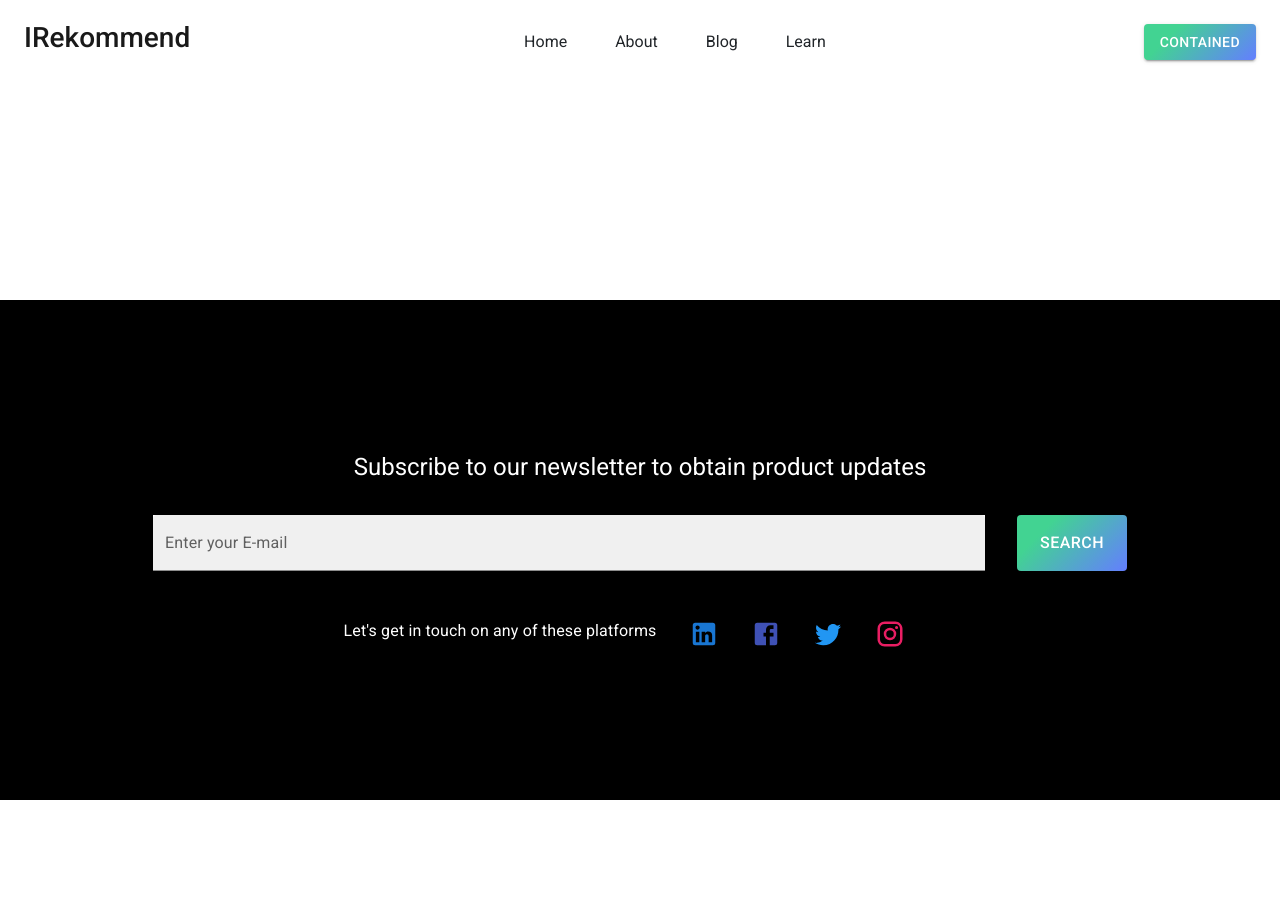
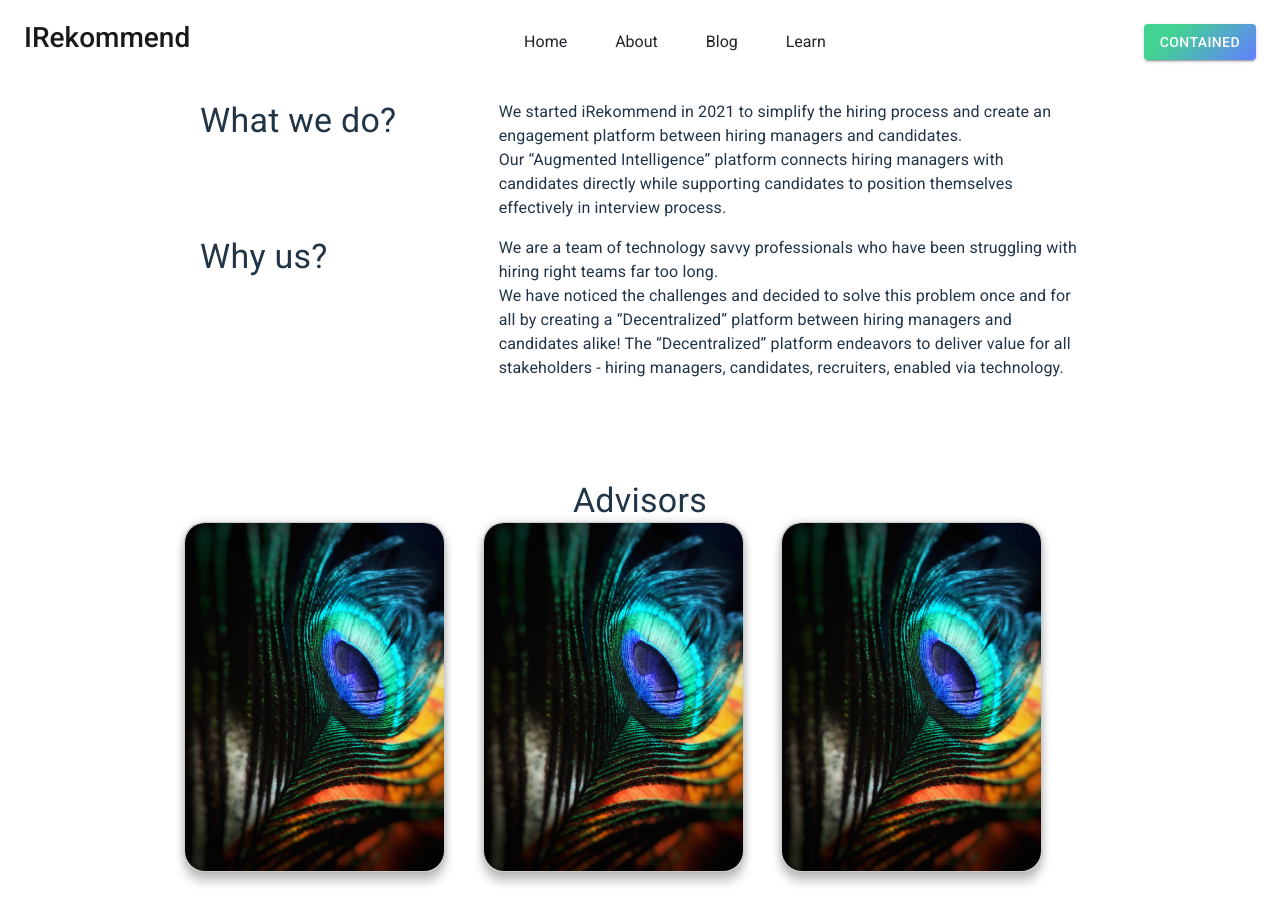
Before and after one commit to irekommend/Irekommend-Candidate-new, a React (Create React App) app: page /about in a window 1280 px wide. Shown: the top 924 px of the page. Before the commit the page ends 800 px from the top, so only its background shows below. Built offline with nearby package versions, Linux system fonts and the light colour scheme; the HTML template or start-up script is replaced by a standard one.

Commit message:
Pushed by Parth

```diff
--- a/src/App.css
+++ b/src/App.css
@@ -6,6 +6,12 @@ body{
 .home {
   position: relative;
   z-index: 1;
+}
+
+.about {
+  position: relative;
+  z-index: 1;
+  background-color: #fff;
 }
 
 .navbar-light .navbar-nav .nav-link:hover {
@@ -185,6 +191,55 @@ body{
 	z-index: 0;
 }
 
+.firstsec {
+  z-index: 1;
+  background: url("./img/blurry.svg");
+  background-size: cover;
+}
+
+/* From uiverse.io by @Vikikos */
+.card {
+  width: 261px;
+  height: 350px;
+  box-shadow: 0 10px 10px rgba(0, 0, 0, 0.212);
+  background: #fff;
+  display: flex;
+  border-radius: 20px;
+  justify-content: center;
+  position: relative;
+  transition: all .4s;
+ }
+
+ .card::before {
+  content: attr(val);
+  letter-spacing: 0.2em;
+  position: absolute;
+  bottom: 8px;
+  left: 20px;
+  color: rgb(51, 51, 51);
+  font-size: 0.8em;
+  font-weight: 700;
+ }
+
+ /* #advisor1::before {
+   content: attr(val);
+ } */
+
+ .card img {
+  width: 100%;
+  height: 100%;
+  border-radius: 20px;
+  box-shadow: 0 0 10px rgba(0, 0, 0, 0.212);
+  cursor: pointer;
+  z-index: 10;
+  transition: all .4s;
+  background-size: cover;
+ }
+
+ .card:hover img {
+  transform: translateY(-30px);
+ }
+
 /* .txtfld {
   border: 2px solid #37c871 !important;
   border-radius: 10px;
--- a/src/App.js
+++ b/src/App.js
@@ -1,14 +1,16 @@
-import React from "react";
+import React, { useEffect } from "react";
 import ReactDOM from "react-dom";
 import { Routes, Route } from "react-router-dom";
+import AOS from "aos";
 import "./App.css";
+import "aos/dist/aos.css";
+
 import Home from "./pages/Home";
 import Blog from "./pages/Blog";
+import About from "./pages/About";
+import Learn from "./pages/Learn";
 import Header from "./comp/Header";
 import Footer from "./comp/Footer";
-import { useEffect } from "react";
-import AOS from "aos";
-import "aos/dist/aos.css";
 
 const App = () => {
   useEffect(() => {
@@ -20,9 +22,12 @@ const App = () => {
   return (
     <div>
       {Header()}
+
       <Routes>
         <Route path="/" element={<Home />}></Route>
         <Route path="/blog" element={<Blog />}></Route>
+        <Route path="/about" element={<About />}></Route>
+        <Route path="/learn" element={<Learn />}></Route>
       </Routes>
 
       <div style={{ height: "500px" }}>{Footer()}</div>
--- a/src/comp/Header.js
+++ b/src/comp/Header.js
@@ -1,32 +1,6 @@
-import React, { useState, useRef, useEffect } from "react";
-import ReactDOM from "react-dom";
-import Image from "react-bootstrap/Image";
-import svg1 from "../img/back.svg";
-import svg2 from "../img/back2.svg";
-import TextField from "@mui/material/TextField";
-import Stack from "@mui/material/Stack";
-import Paper from "@mui/material/Paper";
-import draw from "../img/draw.svg";
-import draw1 from "../img/draw1.svg";
-import Typography from "@mui/material/Typography";
-import {
-  Navbar,
-  Container,
-  Nav,
-  Card,
-  Form,
-  InputGroup,
-  FormControl,
-  ListGroup,
-} from "react-bootstrap";
 import Button from "@mui/material/Button";
-import { red, blue, green, orange } from "@mui/material/colors";
-import MenuIcon from "@mui/icons-material/Menu";
-import HandshakeIcon from "@mui/icons-material/Handshake";
-import WorkHistoryIcon from "@mui/icons-material/WorkHistory";
-import PaidIcon from "@mui/icons-material/Paid";
-import CastForEducationIcon from "@mui/icons-material/CastForEducation";
-import { styled, createTheme } from "@mui/material/styles";
+import React, { useEffect, useRef, useState } from "react";
+import { Nav, Navbar } from "react-bootstrap";
 
 const Header = () => {
   const [navBackground, setNavBackground] = useState(false);
@@ -88,21 +62,23 @@ const Header = () => {
         <Navbar.Toggle aria-controls="responsive-navbar-nav" />
         <Navbar.Collapse id="responsive-navbar-nav">
           <Nav className="mx-auto">
-            <Nav.Link href="#features" className="fs-6 text-dark mx-3">
+            <Nav.Link href="/" className="fs-6 text-dark mx-3">
               Home
             </Nav.Link>
-            <Nav.Link href="#pricing" className="fs-6 text-dark mx-3">
+            <Nav.Link href="/about" className="fs-6 text-dark mx-3">
               About
             </Nav.Link>
-            <Nav.Link href="#pricing" className="fs-6 text-dark mx-3">
+            <Nav.Link href="/blog" className="fs-6 text-dark mx-3">
               Blog
             </Nav.Link>
-            <Nav.Link href="#pricing" className="fs-6 text-dark mx-3">
+            <Nav.Link href="/learn" className="fs-6 text-dark mx-3">
               Learn
             </Nav.Link>
           </Nav>
           <Nav>
-            <Button variant="contained" className="btn">Contained</Button>
+            <Button variant="contained" className="btn">
+              Contained
+            </Button>
           </Nav>
         </Navbar.Collapse>
       </Navbar>
--- /dev/null
+++ b/src/pages/About.js
@@ -0,0 +1,107 @@
+import Grid from "@mui/material/Grid";
+import { styled } from "@mui/material/styles";
+import Paper from "@mui/material/Paper";
+import Typography from "@mui/material/Typography";
+import pinchhu from "../img/pinchhu.jpeg";
+
+const About = () => {
+  const Item = styled(Paper)(({ theme }) => ({
+    ...theme.typography.body2,
+    // margin: theme.spacing(10),
+    padding: theme.spacing(1),
+    textAlign: "left",
+    // color: theme.palette.text.secondary,
+  }));
+
+  const first = () => (
+    <div style={{ margin: "100px 200px" }}>
+      <Grid container spacing={2}>
+        <Grid item xs={4}>
+          <Typography variant="h4">What we do?</Typography>
+        </Grid>
+        <Grid item xs={8}>
+          <Typography variant="body1">
+            We started iRekommend in 2021 to simplify the hiring process and
+            create an engagement platform between hiring managers and
+            candidates. <br /> Our “Augmented Intelligence” platform connects
+            hiring managers with candidates directly while supporting candidates
+            to position themselves effectively in interview process.
+          </Typography>
+        </Grid>
+
+        <Grid item xs={4}>
+          <Typography variant="h4">Why us?</Typography>
+        </Grid>
+        <Grid item xs={8}>
+          <Typography variant="body1">
+            We are a team of technology savvy professionals who have been
+            struggling with hiring right teams far too long. <br /> We have
+            noticed the challenges and decided to solve this problem once and
+            for all by creating a “Decentralized” platform between hiring
+            managers and candidates alike! The “Decentralized” platform
+            endeavors to deliver value for all stakeholders - hiring managers,
+            candidates, recruiters, enabled via technology.
+          </Typography>
+        </Grid>
+      </Grid>
+    </div>
+  );
+
+  const fp = ['<pre>Person',
+  'Position',
+  'Else</pre>'
+ ].join('\n');
+
+  const advisors = () => (
+    <div style={{ margin: "100px 200px" }}>
+      <Grid container spacing={2}>
+        <Grid item xs={12} textAlign={"center"}>
+          <Typography variant="h4">Advisors</Typography>
+        </Grid>
+
+        <Grid container xs={12} direction="row" justifyContent="space-evenly" alignItems="center">
+          <Grid item xs={4}>
+            <div class="card" id="advisor1" val={fp}>
+              <img
+                src={pinchhu}
+                alt={"logo"}
+                style={{ zIndex: "1" }}
+                className="position-absolute top-0 start-0"
+              />
+            </div>
+          </Grid>
+
+          <Grid item xs={4}>
+            <div class="card">
+              <img
+                src={pinchhu}
+                alt={"logo"}
+                style={{ zIndex: "1" }}
+                className="position-absolute top-0 start-0"
+              />
+            </div>
+          </Grid>
+
+          <Grid item xs={4}>
+            <div class="card">
+              <img
+                src={pinchhu}
+                alt={"logo"}
+                style={{ zIndex: "1" }}
+                className="position-absolute top-0 start-0"
+              />
+            </div>
+          </Grid>
+        </Grid>
+      </Grid>
+    </div>
+  );
+
+  return (
+    <div className="about">
+      {first()} {advisors()}
+    </div>
+  );
+};
+
+export default About;
--- /dev/null
+++ b/src/pages/Learn.js
@@ -0,0 +1,11 @@
+
+
+const Learn = () => {
+
+
+    return (
+        <div>I'm Learn</div>
+    );
+};
+
+export default Learn;
```
Also changed, not shown: src/pages/Home.js (+66 -73 lines), src/img/blurry.svg (added), src/img/pinchhu.jpeg (added), src/pages/text.txt (added).
